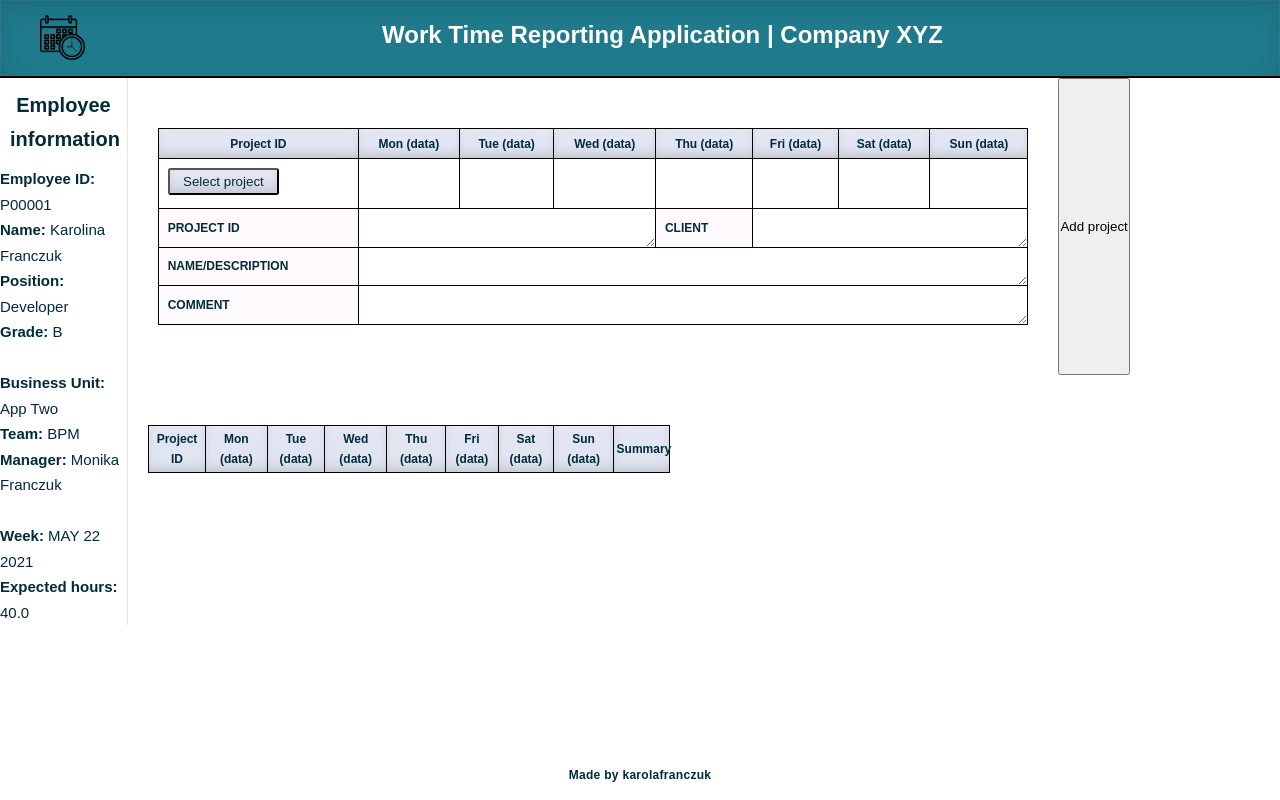
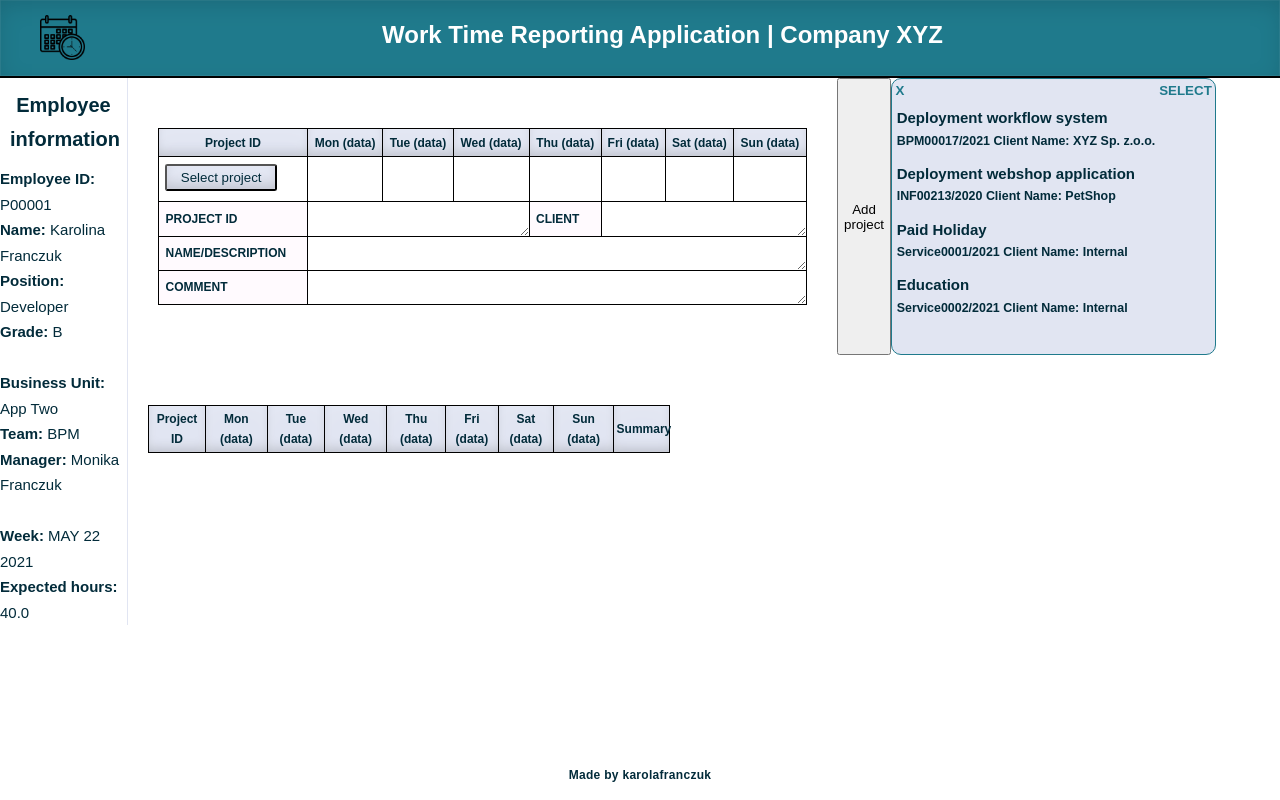
Before and after one commit to karolafranczuk/work-time-reporting-app, a React (Create React App) app in the folder work-time-reporting-app/: page / in a window 1280 px wide. Both pictures are taken after a click on the button "Select project". Built offline with nearby package versions, Linux system fonts and the light colour scheme; no server answers.

Commit message:
Changes in components

```diff
--- a/work-time-reporting-app/src/components/ProjectsList.jsx
+++ b/work-time-reporting-app/src/components/ProjectsList.jsx
@@ -1,16 +1,22 @@
-import React from 'react';
+import React, { useState } from 'react';
 import projects from '../data/projects.json';
 console.log(projects);
-const ProjectsList = () => {
+const ProjectsList = (props) => {
+
+
     return (
-        <div className="projects-list">
-            <button className="projects-list__button">X</button>
+       <div className={2==2 ? "projects-list" : "projects-list__hide"}>
+            <div className="projects-list__button">
+                <button className="projects-list__button_x">X</button>
+                <button className="projects-list__button_ok">Select</button>
+            </div>
             <ul className="projects-list__ul">
                 {projects.map((project, index) => {
-                    return(<li key={project.id}>{project.id}</li>)
+                    return(<li className="projects-list__ul__li" key={project.id}><h4>{project.name}</h4> <h5>{project.id} Client Name: {project.client}</h5></li>)
                 })}
             </ul>
         </div>
+
 
     )
 
--- a/work-time-reporting-app/src/components/SelectedWeekTable.jsx
+++ b/work-time-reporting-app/src/components/SelectedWeekTable.jsx
@@ -1,6 +1,11 @@
-import React from 'react';
+import React, { useState } from 'react';
+import ProjectsList from './ProjectsList';
 
-const SelectedWeekTable = () => (
+const SelectedWeekTable = () => {
+
+    const [ listVisible, setListVisible ] = useState(false);
+
+    return (
     <div className="week-table">
             <table className="week-table__table">
                 <thead>
@@ -17,7 +22,7 @@ const SelectedWeekTable = () => (
                 </thead>
                 <tbody>
                 <tr>
-                    <td><button className="week-table__button">Select project</button></td>
+                    <td><button className="week-table__button" onClick={() => setListVisible(true)}>Select project</button></td>
                     <td><input type="number" min="0" max="24"></input></td>
                     <td><input type="number" min="0" max="24"></input></td>
                     <td><input type="number" min="0" max="24"></input></td>
@@ -43,7 +48,10 @@ const SelectedWeekTable = () => (
                 </tbody>
             </table>
             <button className="week_table__add__button">Add project</button>
+            {listVisible && <ProjectsList/>}
     </div>
-)
+
+    )
+}
 
 export default SelectedWeekTable;
--- a/work-time-reporting-app/src/components/WeekTable.jsx
+++ b/work-time-reporting-app/src/components/WeekTable.jsx
@@ -1,20 +1,16 @@
 import React, { useState } from 'react';
 
-import useProjectsData from '../hooks/useProjectsData';
-
-import ProjectsList from './ProjectsList';
 import EmployeeInfo from './EmployeeInfo';
 import SelectedWeekTable from './SelectedWeekTable';
 import SummaryWeekTable from './SummaryWeekTable';
 
 const WeekTable = () => {
-    const {projects, fetchProjectsList} = useProjectsData();
     return (
         <div className="week-table">
             <EmployeeInfo />
             <div className="content">
-                <SelectedWeekTable />
-                <SummaryWeekTable />
+                <SelectedWeekTable/>
+                <SummaryWeekTable/>
             </div>
         </div>
     )
--- a/work-time-reporting-app/src/data/projects.json
+++ b/work-time-reporting-app/src/data/projects.json
@@ -12,11 +12,11 @@
     {
         "id": "Service0001/2021",
         "name": "Paid Holiday",
-        "client": ""
+        "client": "Internal"
     },
     {
         "id": "Service0002/2021",
         "name": "Education",
-        "client": ""
+        "client": "Internal"
     }
 ]
--- a/work-time-reporting-app/src/hooks/useProjectsData.js
+++ /dev/null
@@ -1,25 +0,0 @@
-import { useState, useEffect } from 'react';
-
-const useProjectsData = () => {
-    const [projects, setProjects] = useState([]);
-
-    const fetchProjectsList = async () => {
-        console.log("start");
-        const res = await fetch('http://localhost:3002/public/projects.json');
-
-        const resProjects = await res;
-
-        console.log(resProjects);
-        setProjects(resProjects);
-    }
-    useEffect(() => {
-        fetchProjectsList()
-    }, [])
-
-    const handleClick = () => {
-        fetchProjectsList();
-    }
-    return {projects, fetchProjectsList};
-}
-
-export default useProjectsData;
--- a/work-time-reporting-app/src/styles/modules/_projectsList.scss
+++ b/work-time-reporting-app/src/styles/modules/_projectsList.scss
@@ -1,4 +1,65 @@
 .projects-list{
-    background-color: $colour-2;
+    background-color: $colour-3;
+    border-radius: 1rem;
+    border: solid 1px $colour-2;
+    list-style-type: none;
+    z-index: 1001;
+    position: relative;
+    width: 40%;
+    display: inline-block;
+    overflow: auto;
+    white-space: nowrap;
+    margin: 0px auto;
+
+    &__ul{
+        list-style-type: none;
+        cursor: pointer;
+
+        &__li{
+            padding: 0.3em;
+        }
+
+
+        &__li:hover{
+            color: $colour-1;
+        }
+        &__li:selected{
+            color: green;
+        }
+    }
+    &__button{
+        display: flex;
+        justify-content: space-between;
+    }
+    &__button_x {
+        padding: 1%;
+        border: none;
+        background: none;
+        flex-direction: column;
+        font-weight: bold;
+        color: $colour-2;
+        cursor: pointer;
+    }
+    &__button_x:hover{
+        color: brown;
+    }
+    &__button_ok {
+        padding: 1%;
+        border: none;
+        background: none;
+        flex-direction: column;
+        font-weight: bold;
+        text-transform: uppercase;
+        color: $colour-2;
+        cursor: pointer;
+    }
+    &__button_ok:hover{
+        color: green
+    }
 
 }
+
+.projects-list__hide {
+    display: none;
+    z-index: -1000;
+}
```
